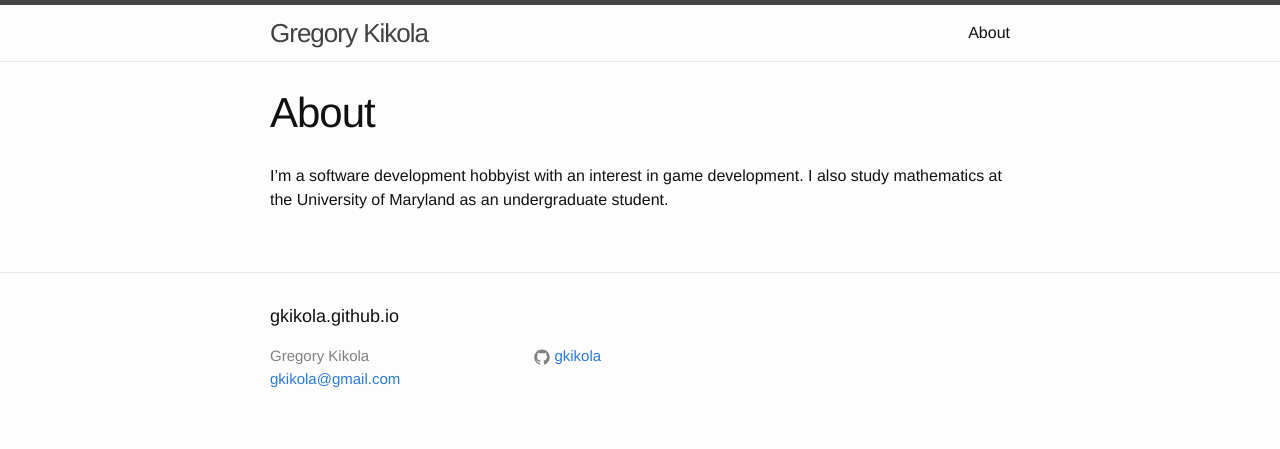
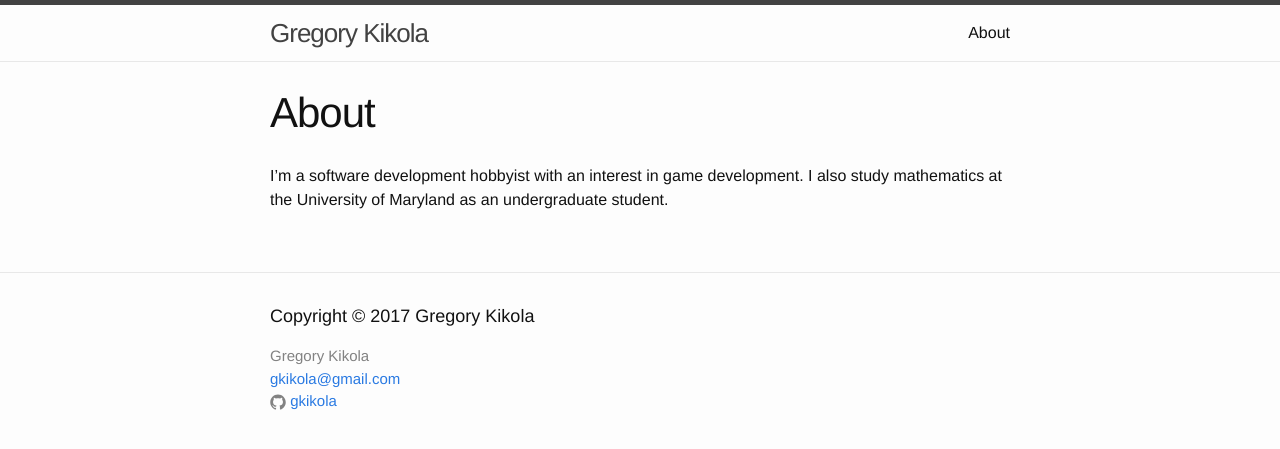
Before and after one commit to gkikola/gkikola.github.io, a Jekyll site: the page built from about.md, in a window 1280 px wide. Shown: the top 449 px of the page. Built offline with Jekyll 4.4.1, drawn with Linux system fonts in a browser that asks for light colours.

Commit message:
Simplify header and footer

```diff
--- a/_includes/footer.html
+++ b/_includes/footer.html
@@ -2,30 +2,20 @@
 
   <div class="wrapper">
 
-    <h2 class="footer-heading">gkikola.github.io</h2>
+    <h2 class="footer-heading">Copyright &copy; 2017 Gregory Kikola</h2>
 
     <div class="footer-col-wrapper">
       <div class="footer-col footer-col-1">
         <ul class="contact-list">
           <li>{{ site.title }}</li>
           <li><a href="mailto:{{ site.email }}">{{ site.email }}</a></li>
+          <li>
+            {% include icon-github.html username=site.github_username %}
+          </li>
         </ul>
       </div>
 
       <div class="footer-col footer-col-2">
-        <ul class="social-media-list">
-          {% if site.github_username %}
-          <li>
-            {% include icon-github.html username=site.github_username %}
-          </li>
-          {% endif %}
-
-          {% if site.twitter_username %}
-          <li>
-            {% include icon-twitter.html username=site.twitter_username %}
-          </li>
-          {% endif %}
-        </ul>
       </div>
 
     </div>
--- a/_includes/header.html
+++ b/_includes/header.html
@@ -5,14 +5,6 @@
     <a class="site-title" href="{{ site.baseurl }}/">{{ site.title }}</a>
 
     <nav class="site-nav">
-      <a href="#" class="menu-icon">
-        <svg viewBox="0 0 18 15">
-          <path fill="#424242" d="M18,1.484c0,0.82-0.665,1.484-1.484,1.484H1.484C0.665,2.969,0,2.304,0,1.484l0,0C0,0.665,0.665,0,1.484,0 h15.031C17.335,0,18,0.665,18,1.484L18,1.484z"/>
-          <path fill="#424242" d="M18,7.516C18,8.335,17.335,9,16.516,9H1.484C0.665,9,0,8.335,0,7.516l0,0c0-0.82,0.665-1.484,1.484-1.484 h15.031C17.335,6.031,18,6.696,18,7.516L18,7.516z"/>
-          <path fill="#424242" d="M18,13.516C18,14.335,17.335,15,16.516,15H1.484C0.665,15,0,14.335,0,13.516l0,0 c0-0.82,0.665-1.484,1.484-1.484h15.031C17.335,12.031,18,12.696,18,13.516L18,13.516z"/>
-        </svg>
-      </a>
-
       <div class="trigger">
         {% for my_page in site.pages %}
           {% if my_page.title %}
```
Also changed, not shown: _posts/2017-01-20-hello-world.md (+1 -1 lines).
